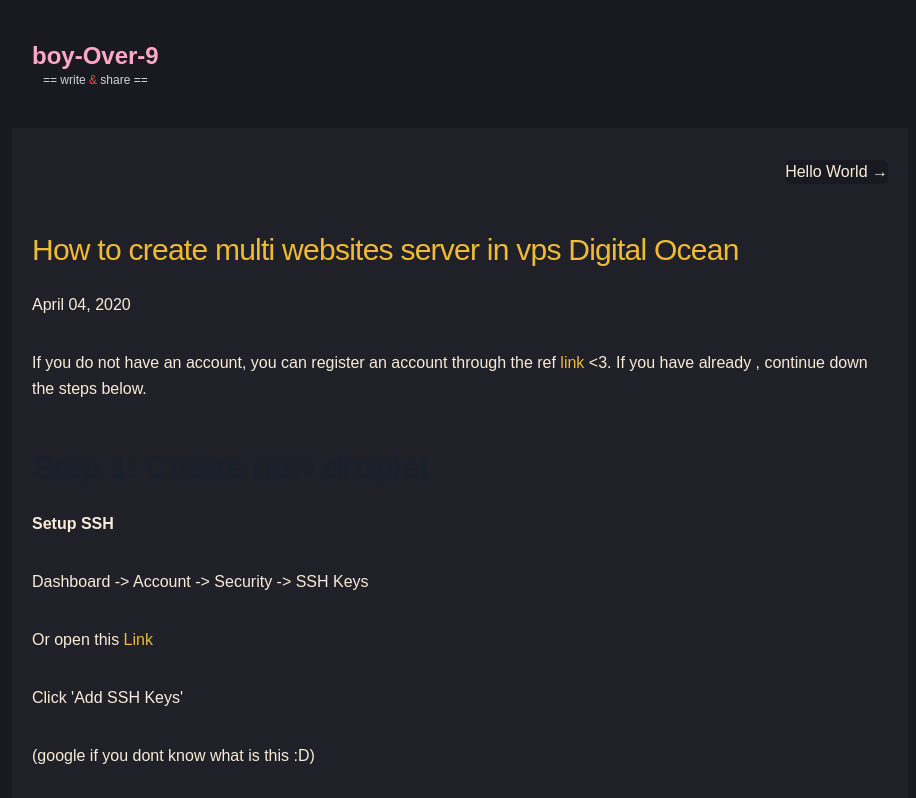
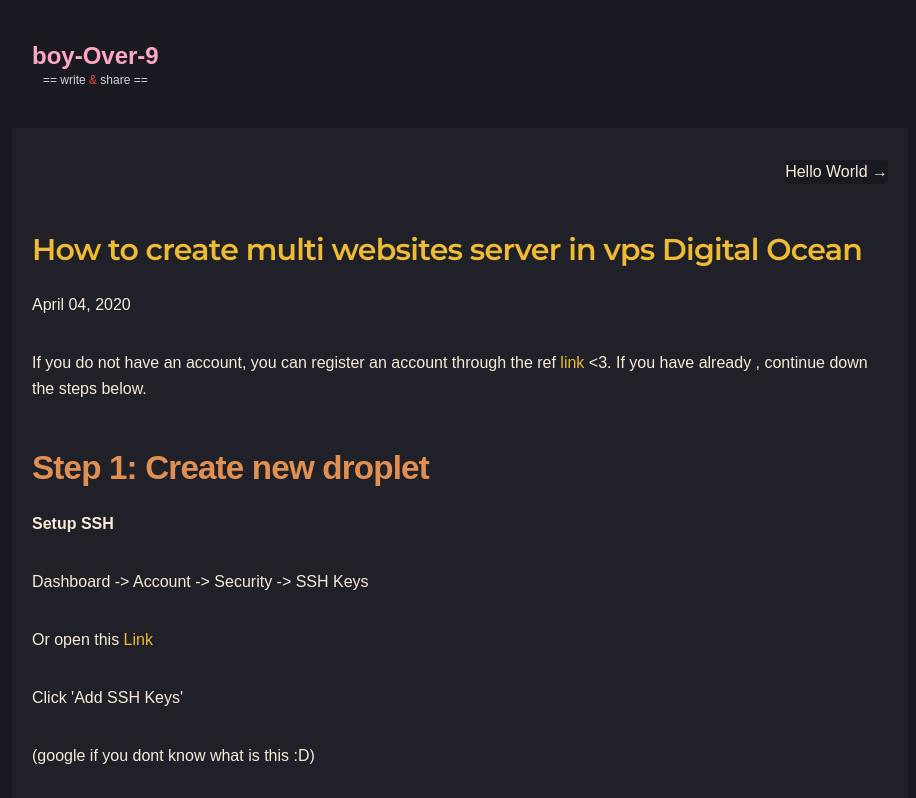
Before and after one commit to alexlevn/gsb_nostrud_exercitation, a Gatsby site: page /create-multi-websites-server-in-one-droplet-digitalocean/ in a window 1280 px wide. Shown: the top 798 px of the page, without its empty margins (180-1096 px from the left). Built offline with nearby package versions, Linux system fonts and the light colour scheme; Gatsby itself is replaced by a stand-in of ours; some packages are replaced by stand-ins of ours.

Commit message:
fix style

```diff
--- a/src/style.css
+++ b/src/style.css
@@ -67,10 +67,10 @@
 
   /*
   --color-primary: #005b99;
+  --color-heading: #1a202c;
+  --color-text-light: #4f5969;
   */
   --color-text: #2e353f;
-  --color-text-light: #4f5969;
-  --color-heading: #1a202c;
   --color-heading-black: black;
   --color-accent: #d1dce5;
 
@@ -78,6 +78,8 @@
   // customs colors
   ***/
   --color-primary: #efbb35;
+  --color-heading: #e29051;
+  --color-text-light: #abb2bf;
   /*
 
   --color-text: #F9EBD7;
--- a/src/templates/blog-post.js
+++ b/src/templates/blog-post.js
@@ -40,7 +40,7 @@ const BlogPostTemplate = ({ data, location }) => {
       {nav}
       <article className="text-pc-light">
         <header>
-          <h1 className="text-3xl font-medium text-pc-yellow">
+          <h1 className="text-3xl font-semibold text-pc-yellow font-mont">
             {post.frontmatter.title}
           </h1>
           <p>{post.frontmatter.date}</p>
```
